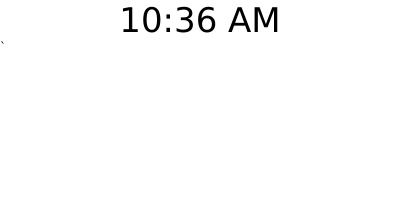
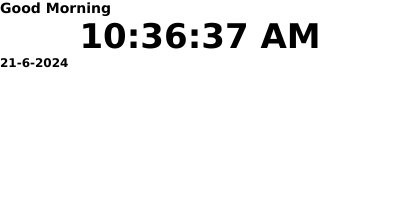
Before and after one commit to RahulPorel/DashClock, a browser extension: page src/html/popup.html in a window 400 px wide. Drawn offline with Linux system fonts and the light colour scheme.

Commit message:
added greeting

```diff
--- a/src/html/popup.html
+++ b/src/html/popup.html
@@ -5,12 +5,13 @@
     <meta name="viewport" content="width=device-width, initial-scale=1.0" />
     <title>Clock</title>
     <link rel="stylesheet" href="/src/styles/index.css" />
-    <script defer type="module" src="/src/js/popup.js"></script>
   </head>
   <body>
     <main>
-      <div id="time"></div>
+      <h3 id="greeting"></h3>
+      <h1 id="time"></h1>
+      <h4 id="date"></h4>
     </main>
+    <script defer src="/src/js/popup.js"></script>
   </body>
 </html>
-`
--- a/src/js/background.js
+++ b/src/js/background.js
@@ -15,6 +15,3 @@ const updateIconTime = () => {
 // Update the badge text every minute
 chrome.alarms.create("updateTime", { periodInMinutes: 1 });
 chrome.alarms.onAlarm.addListener(updateIconTime);
-
-// Initial call to set the badge text
-updateIconTime();
--- a/src/js/popup.js
+++ b/src/js/popup.js
@@ -1,22 +1,46 @@
-const date = new Date();
-
 const updateTime = () => {
+  const date = new Date();
   const timeEl = document.getElementById("time");
   const hours = date.getHours();
   const min = date.getMinutes();
+  const sec = date.getSeconds();
   const ampm = hours >= 12 ? "PM" : "AM";
-  const formattedTime = `${hours % 12 || 12}:${
-    min < 10 ? "0" : ""
-  }${min} ${ampm}`;
+  const formattedTime = `${hours % 12 || 12}:${min < 10 ? "0" : ""}${min}:${
+    sec < 10 ? "0" : ""
+  }${sec} ${ampm}`;
 
   timeEl.textContent = formattedTime;
 };
-
 const updateDate = () => {
-  const dateEl = document.querySelector("#date");
-  //   constr
+  const date = new Date();
+  const dateEl = document.getElementById("date");
+  const currDate = date.getDate();
+  const currMonth = date.getMonth() + 1;
+  const currYear = date.getFullYear();
+  const formattedDate = `${currDate}-${currMonth}-${currYear}`;
+  dateEl.textContent = formattedDate;
 };
 
-// update time
+const greetUser = () => {
+  const greetingEl = document.getElementById("greeting");
+  const currHour = new Date().getHours();
+  const morning = 5; // 5:00 AM
+  const afternoon = 12; // 12:00 PM
+  const evening = 18; // 6:00 PM
+  const night = 21; // 9:00 PM
+
+  if (currHour >= morning && currHour < afternoon) {
+    greetingEl.textContent = "Good Morning";
+  } else if (currHour >= afternoon && currHour < evening) {
+    greetingEl.textContent = "Good Afternoon";
+  } else if (currHour >= evening && currHour < night) {
+    greetingEl.textContent = "Good Evening";
+  } else {
+    greetingEl.textContent = "Good Night";
+  }
+};
+
 updateTime();
+updateDate();
+greetUser();
 setInterval(updateTime, 1000);
--- a/src/styles/index.css
+++ b/src/styles/index.css
@@ -24,3 +24,7 @@ a {
   justify-content: center;
   font-size: 34px;
 }
+
+#date{
+  display: block;
+}
```
